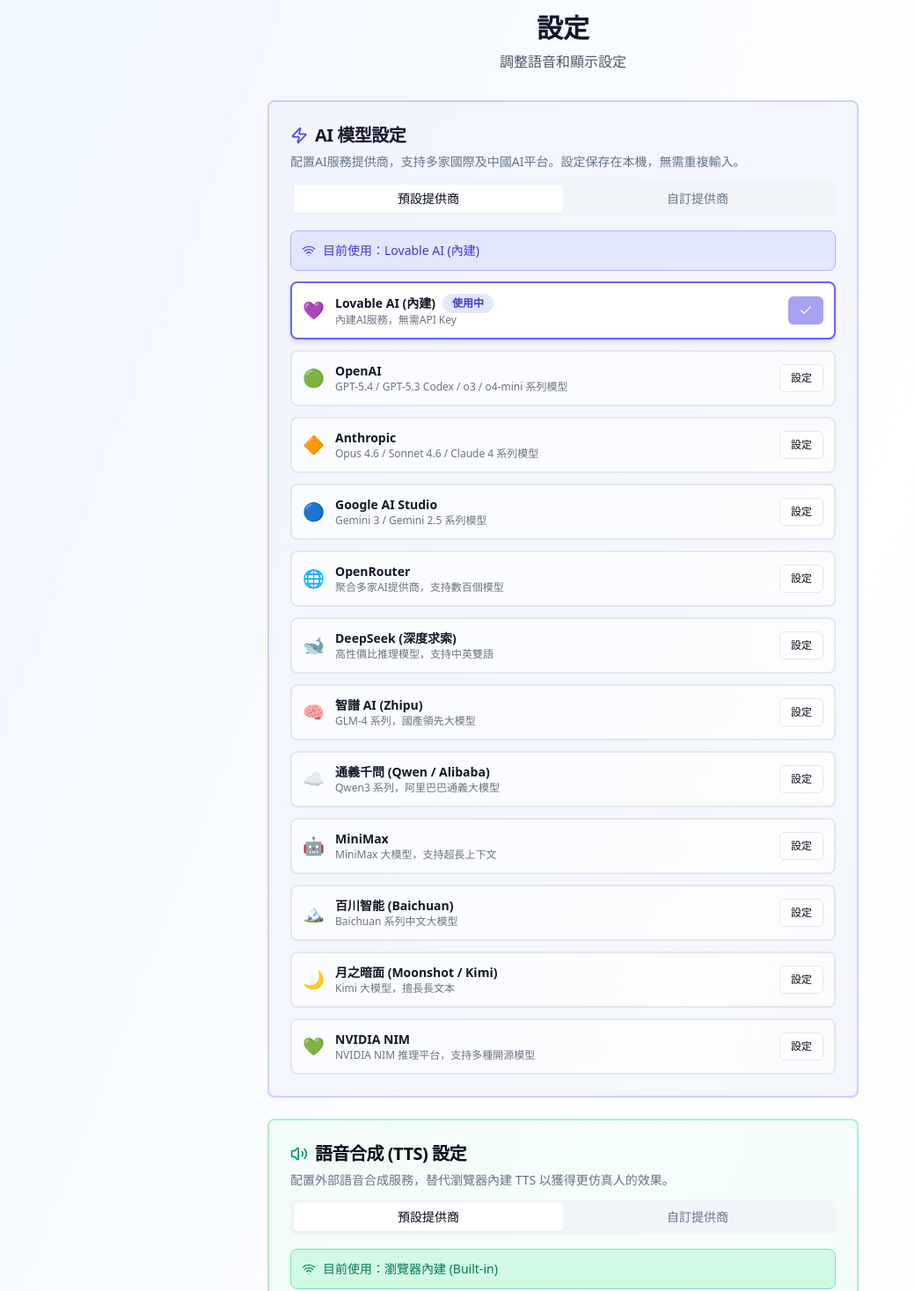
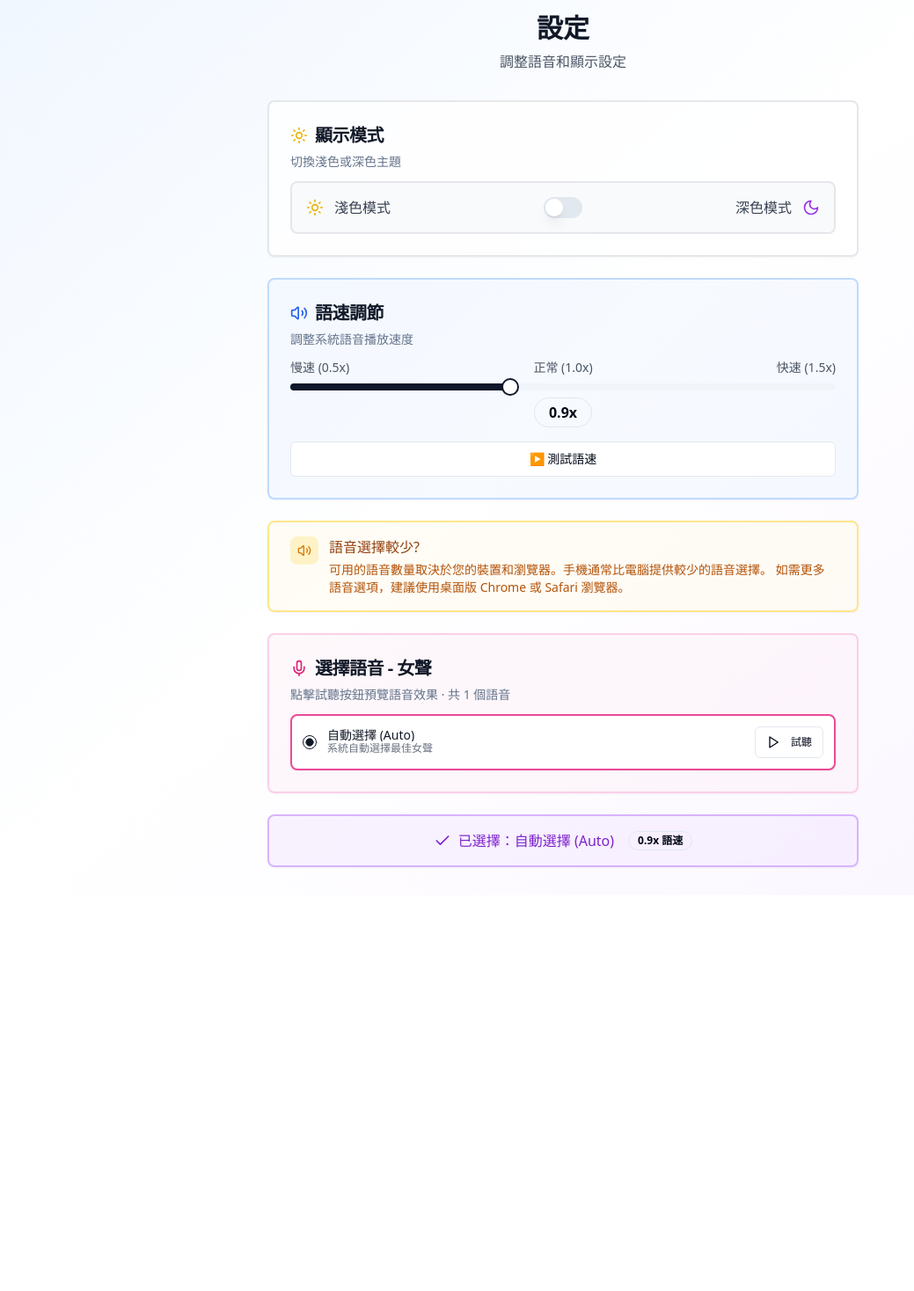
Before and after one commit to nathan927/speak-English-with-AI, a React (Vite) app: page /settings in a window 1280 px wide. Shown: the part 138-1606 px from the top of the page at 88% size, without its empty margins (0-1039 px from the left). After the commit the page ends 1156 px from the top, so only its background shows below. Built offline with nearby package versions, Linux system fonts and the light colour scheme.

Commit message:
Preceding changes

```diff
--- a/src/pages/Settings.tsx
+++ b/src/pages/Settings.tsx
@@ -337,10 +337,6 @@ const Settings = () => {
         </div>
 
         <div className="max-w-2xl mx-auto space-y-6">
-          {/* AI Provider Settings */}
-          <ApiSettings />
-          {/* TTS Provider Settings */}
-          <TtsSettings />
           {/* Dark Mode Toggle */}
           <Card className="border-2 border-gray-200 dark:border-gray-700 bg-white/80 dark:bg-gray-800/80">
             <CardHeader className="pb-3">
```
